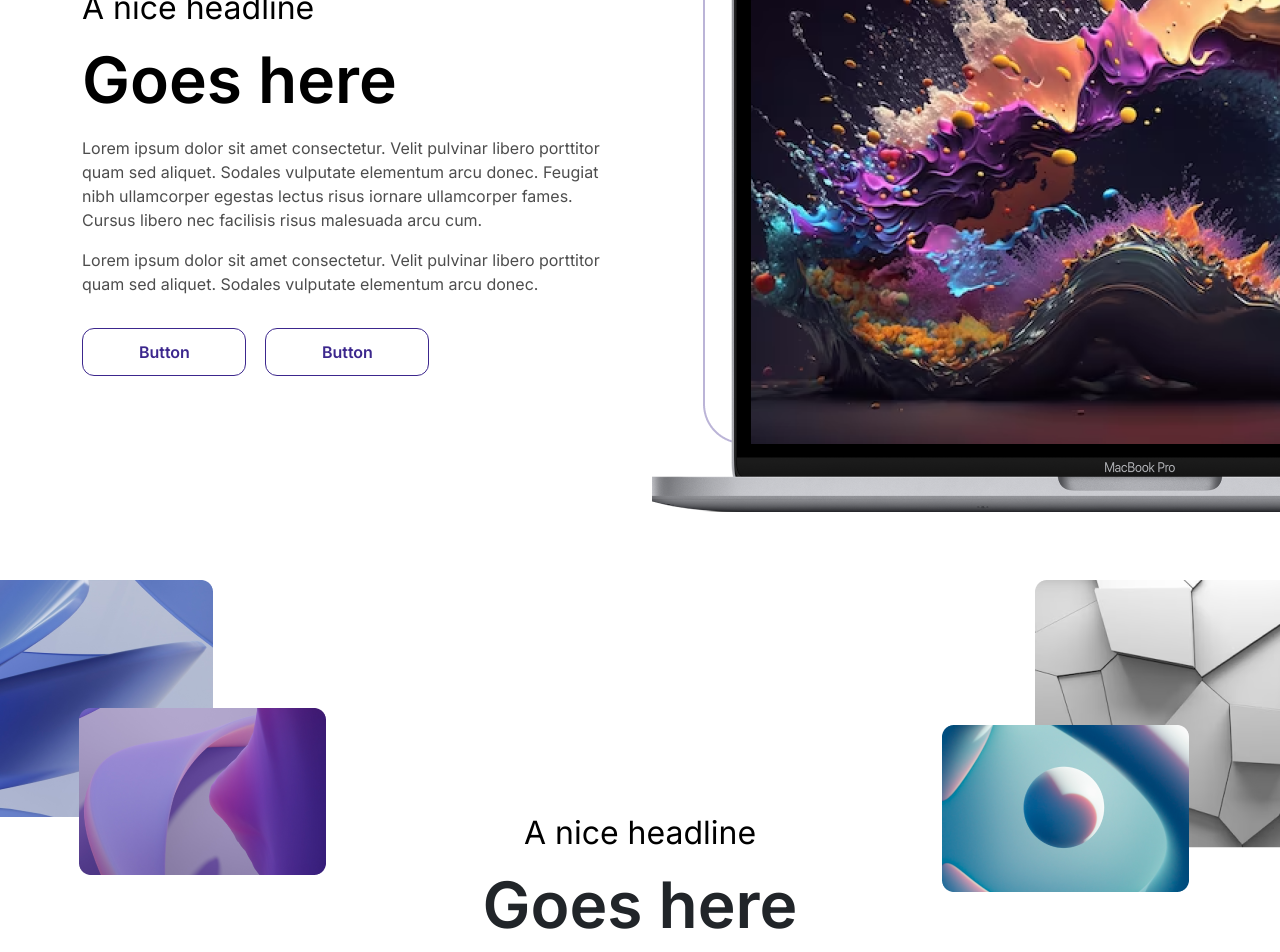
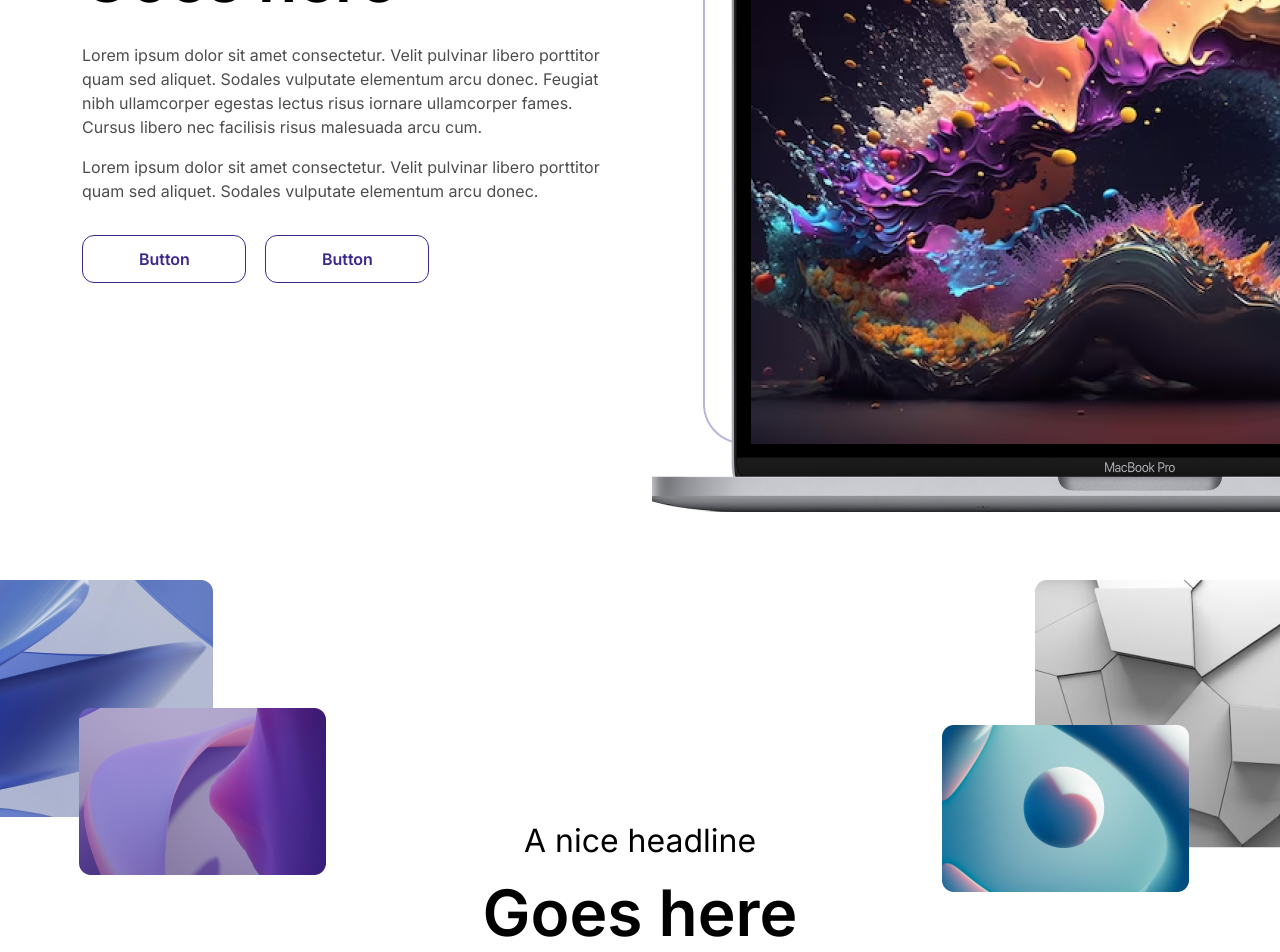
Before and after one commit to neharadialcode486/components-react-bootstrap, a React (Create React App) app: page / in a window 1280 px wide. Shown: the part 220-1172 px from the top of the page. Built offline with nearby package versions, Linux system fonts and the light colour scheme.

Commit message:
update done

```diff
--- a/src/App.css
+++ b/src/App.css
@@ -31,6 +31,7 @@
 
 .hero-subheading {
     font-size: 32px;
+    padding-top: 34px;
 }
 
 .line-height-150 {
@@ -492,6 +493,7 @@
     color: black;
     border-radius: 12px;
     border: 0;
+    line-height: 120%;
     transition: all 300ms linear;
 }
 
@@ -576,11 +578,14 @@
 .ellipse-img {
     bottom: 2%;
     left: 2%;
+    filter: blur(8px);
 }
 
 .vehical-img {
-    max-width: 788px;
-    width: 100%;
+    position: absolute;
+    top: 50%;
+    transform: translateY(-50%);
+    right: 0%;
 }
 
 @media (max-width:992px) {
--- a/src/components/HeroEighth.jsx
+++ b/src/components/HeroEighth.jsx
@@ -7,8 +7,8 @@ const HeroSection = () => {
     <div className="hero-8-section position-relative min-vh-100 overflow-hidden d-flex justify-content-center align-items-center">
       <div className="d-flex container justify-content-center align-items-center px-3">
         <div className="hero-8-content d-flex flex-column justify-content-center align-items-center">
-          <h1 className="hero-8-heading text-center fw-normal">
-            Build the Future.<span className="hero-8-color-heading"> Deliver Today.</span>
+          <h1 className="hero-8-heading text-center mb-0 fw-normal">
+            Build the Future.<span className="hero-8-color-heading">Deliver Today.</span>
           </h1>
           <p className="hero-8-text text-center">
             Innovative Concrete Logistics - Revolutionizing concrete delivery for commercial and residential projects in Houston, San Antonio, Austin, and Dallas.
--- a/src/components/HeroFifth.jsx
+++ b/src/components/HeroFifth.jsx
@@ -13,14 +13,13 @@ const HeroSection = () => {
                             bibendum suspendisse quam. Hac posuere eget nam diam velit urna adipiscing diam. Dis velit nam vitae
                             hendrerit at egestas. Tellus velit turpis at sed lorem vitae sed.
                         </p>
-                        <button className="hero-btn fw-semibold" variant="outline-primary">
+                        <button className="hero-btn mt-3 fw-semibold" variant="outline-primary">
                             Button
                         </button>
                     </div>
 
                     <div  className="col-12 col-lg-7 d-flex justify-content-center align-items-center min-h-527">
                         <div className="absolute-5-div h-100 position-relative">
-                            {/* Flower image */}
                             <img src={Flower} alt="flower" className="flower-img" />
                             <img src={HeroFifthImg} alt="hero-5-2nd-img" className="absolute-5-img position-absolute" />
                         </div>
--- a/src/components/HeroFirst.jsx
+++ b/src/components/HeroFirst.jsx
@@ -3,13 +3,13 @@ import HeroFirstImg from '../assets/images/png/hero-image.png'
 
 const HeroFirst = () => {
   return (
-    <div className="min-vh-100 d-flex overflow-hidden align-items-center justify-content-center py-lg-4 px-4 px-lg-0 py-3">
+    <div className="min-vh-100 d-flex overflow-hidden align-items-center justify-content-center py-lg-4 py-3">
     <div  className='container'>
       <div className="row row-gap-4">
-        <div className="d-flex col-lg-6 col-12 flex-column justify-content-center">
+        <div className="col-lg-6">
           <p className="mb-0 fw-normal text-black line-height-150 hero-subheading">A nice headline</p>
-          <h1 className="fw-semibold text-black line-height-150 hero-heading">Goes here</h1>
-          <p className="mb-0 line-height-150 hero-text-info">
+          <h1 className="fw-semibold mb-0 line-height-150 text-black hero-heading">Goes here</h1>
+          <p className="mb-0 line-height-150 mt-3 hero-text-info">
             Lorem ipsum dolor sit amet consectetur. Velit pulvinar libero porttitor quam sed aliquet. Sodales vulputate elementum arcu donec. Feugiat nibh ullamcorper egestas lectus risus iornare ullamcorper fames. Cursus libero nec facilisis risus malesuada arcu cum.
           </p>
           <p className="mb-0 line-height-150 hero-text-info mt-3">
--- a/src/components/HeroNinth.jsx
+++ b/src/components/HeroNinth.jsx
@@ -9,13 +9,13 @@ const HeroSection = () => {
   return (
     <div className="min-vh-100 px-3 overflow-hidden position-relative bg-light-black d-flex align-items-center justify-content-center">
       <div className="z-2 container position-relative w-100">
-        <h1 className="hero-9-heading fw-bold text-white text-start">Build the Future</h1>
-        <h1 className="text-lg-end hero-9-heading text-white fw-bold">
+        <h1 className="hero-9-heading fw-bold text-white mb-0 text-start">Build the Future</h1>
+        <h1 className="text-lg-end mb-0 hero-9-heading text-white fw-bold">
           Deliver <span className="hero-9-color-heading">Today.</span>
         </h1>
-        <div className="w-100 box d-flex row-gap-3 justify-content-md-between flex-column flex-md-row">
+        <div className="w-100 box d-flex row-gap-3 justify-content-md-between align-items-center flex-column flex-md-row">
           <div className="text-9-info-div">
-            <p className="hero-9-text-info">
+            <p className="hero-9-text-info mb-0">
               Innovative Concrete Logistics - Revolutionizing concrete delivery for commercial and residential projects in Houston, San Antonio, Austin, and Dallas.
             </p>
           </div>
--- a/src/components/HeroSecond.jsx
+++ b/src/components/HeroSecond.jsx
@@ -42,8 +42,8 @@ const HeroSection = () => {
       </div>
       <div className="hero-2-content-div position-relative z-3 d-flex align-items-center justify-content-center flex-column mx-auto w-100">
         <p className="hero-2-sub-heading fw-normal text-center mb-0 text-black">A nice headline</p>
-        <h1 className="hero-2-heading fw-semibold mb-2 text-center">Goes here</h1>
-        <p className="hero-2-text-info text-center">
+        <h1 className="hero-2-heading fw-semibold mb-2 text-black text-center">Goes here</h1>
+        <p className="hero-2-text-info mb-0 text-center">
           Lorem ipsum dolor sit amet consectetur. Velit pulvinar libero porttitor quam sed aliquet. Sodales vulputate
           elementum arcu donec. Feugiat nibh ullamcorper egestas lectus risus ornare ullamcorper fames. Cursus libero
           nec facilisis risus malesuada arcu cum.
--- a/src/components/HeroSixth.jsx
+++ b/src/components/HeroSixth.jsx
@@ -5,9 +5,9 @@ const HeroSection = () => {
     <div className="hero-6-section min-vh-100 d-flex justify-content-center align-items-center">
       <div className="container px-3">
         <div className="hero-6-content">
-          <h1 className="hero-6-heading fw-normal">
+          <h1 className="hero-6-heading mb-0 fw-normal">
             Build the Future.
-            <span className="hero-6-color-heading"> Deliver Today. </span>
+            <span className="hero-6-color-heading">Deliver Today. </span>
           </h1>
           <p className="hero-6-text">
             Innovative Concrete Logistics - Revolutionizing concrete delivery for commercial and residential projects in Houston, San Antonio, Austin, and Dallas.
```
Also changed, not shown: 1 other file (tests, documents, lock files or other folders).
